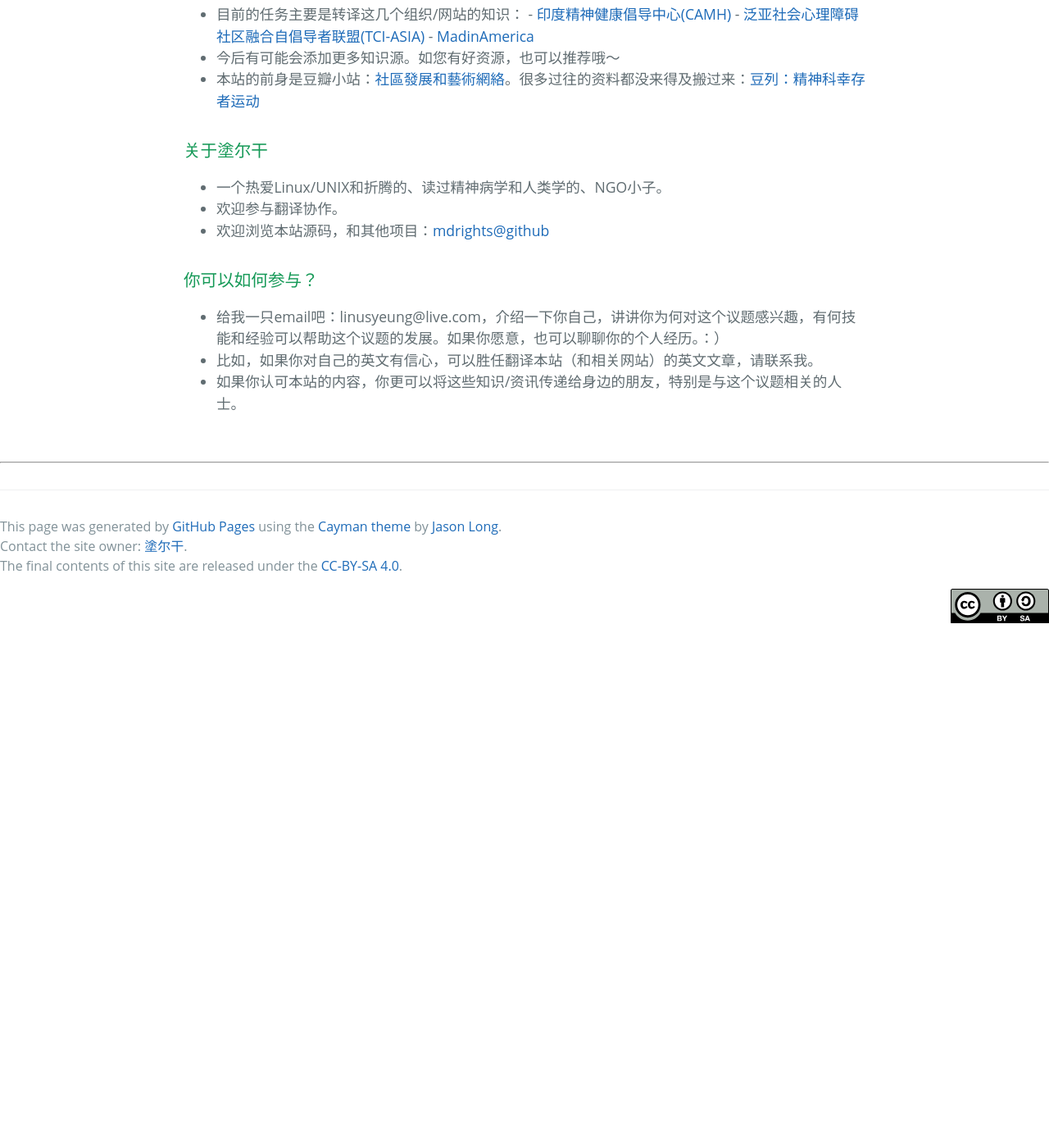
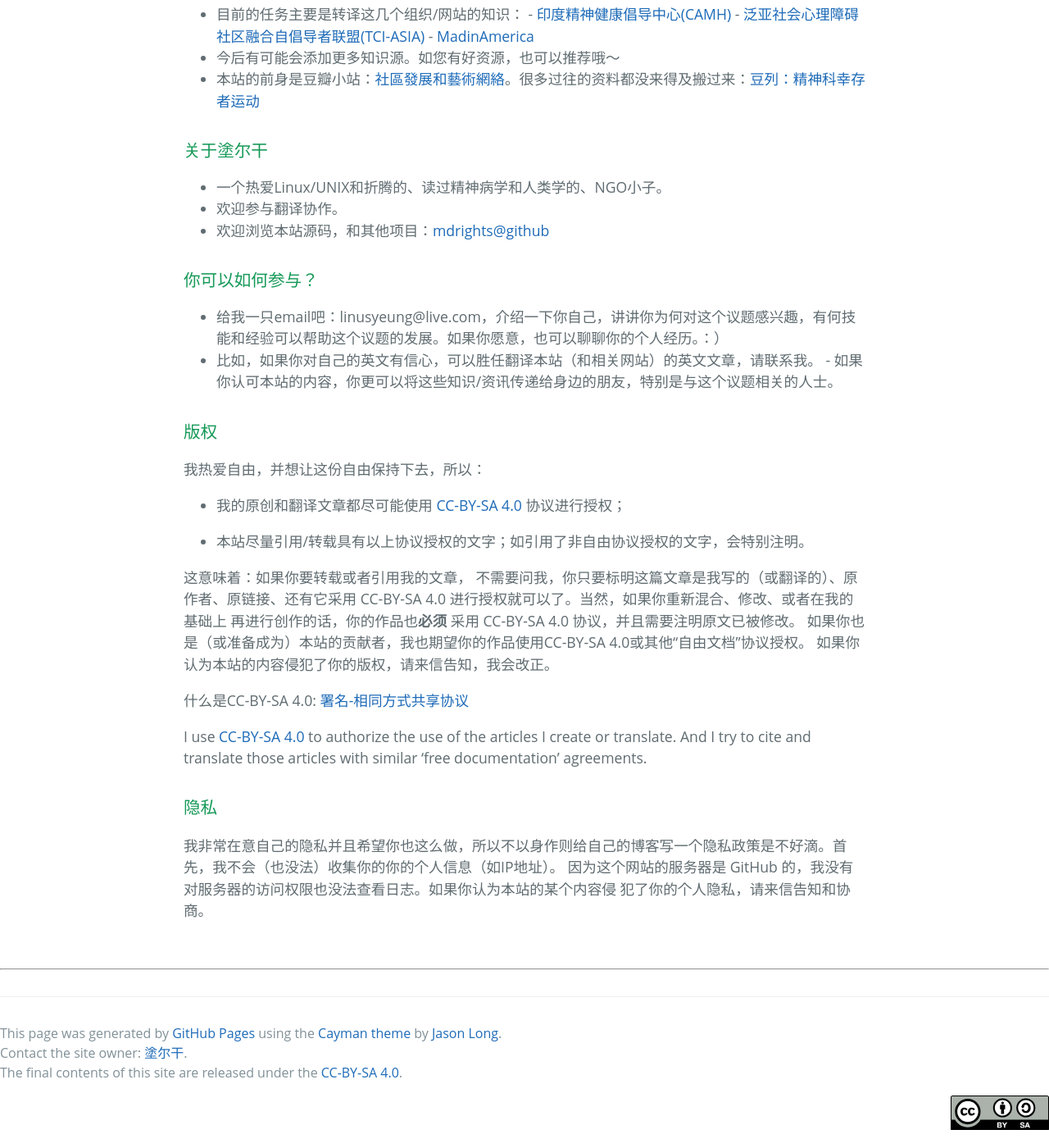
Before and after one commit to mdrights/mdrights.github.io, a Jekyll site: the page built from why.md, in a window 1280 px wide and 1400 px high, scrolled down 799 px. Shown: the whole window at 82% size. Built offline with Jekyll 4.4.1, drawn with Linux system fonts in a browser that asks for light colours; before the commit the page ends 1581 px from its top, so only the background shows below that.

Commit message:
exchange qna.md and why.md.

```diff
--- a/_includes/footer.html
+++ b/_includes/footer.html
@@ -1,7 +1,7 @@
 <hr>
 <footer class="site-footer">
         <span class="site-footer-credits">This page was generated by <a href="https://pages.github.com">GitHub Pages</a> using the <a href="https://github.com/jasonlong/cayman-theme">Cayman theme</a> by <a href="https://twitter.com/jasonlong">Jason Long</a>.</span><br />
-        <span class="site-footer-credits">Contact the site owner: <a href="{{ site.baseurl }}/about/">塗尔干</a>.</span><br />
+        <span class="site-footer-credits">Contact the site owner: <a href="{{ site.baseurl }}/why/">塗尔干</a>.</span><br />
 	<span class="site-footer-credits">The final contents of this site are released under the <a href=https://creativecommons.org/licenses/by-sa/4.0/deed.zh>CC-BY-SA 4.0</a>.</span>
 	<img src="{{ site.baseurl }}/img/cc-by-sa.svg" alt="CC-BY-SA"/>
 </footer>
--- a/why.md
+++ b/why.md
@@ -25,5 +25,26 @@
 
 ### 你可以如何参与？
 - 给我一只email吧：{{ site.email }}，介绍一下你自己，讲讲你为何对这个议题感兴趣，有何技能和经验可以帮助这个议题的发展。如果你愿意，也可以聊聊你的个人经历。：）
-- 比如，如果你对自己的英文有信心，可以胜任翻译本站（和相关网站）的英文文章，请联系我。
-- 如果你认可本站的内容，你更可以将这些知识/资讯传递给身边的朋友，特别是与这个议题相关的人士。
+- 比如，如果你对自己的英文有信心，可以胜任翻译本站（和相关网站）的英文文章，请联系我。 - 如果你认可本站的内容，你更可以将这些知识/资讯传递给身边的朋友，特别是与这个议题相关的人士。
+
+### 版权
+我热爱自由，并想让这份自由保持下去，所以：
+
+- 我的原创和翻译文章都尽可能使用 [CC-BY-SA 4.0](https://creativecommons.org/licenses/by-sa/4.0/) 协议进行授权；
+
+- 本站尽量引用/转载具有以上协议授权的文字；如引用了非自由协议授权的文字，会特别注明。
+
+这意味着：如果你要转载或者引用我的文章， 不需要问我，你只要标明这篇文章是我写的（或翻译的）、原作者、原链接、还有它采用 CC-BY-SA 4.0 进行授权就可以了。当然，如果你重新混合、修改、或者在我的基础上
+再进行创作的话，你的作品也**必须** 采用 CC-BY-SA 4.0 协议，并且需要注明原文已被修改。
+如果你也是（或准备成为）本站的贡献者，我也期望你的作品使用CC-BY-SA 4.0或其他“自由文档”协议授权。
+如果你认为本站的内容侵犯了你的版权，请来信告知，我会改正。
+
+什么是CC-BY-SA 4.0: [署名-相同方式共享协议](https://creativecommons.org/licenses/by-sa/4.0/deed.zh)
+
+I use [CC-BY-SA 4.0](https://creativecommons.org/licenses/by-sa/4.0/) to authorize the use of the articles I create or translate. And I try to cite and translate those articles with similar 'free documentation' agreements.
+
+
+### 隐私
+我非常在意自己的隐私并且希望你也这么做，所以不以身作则给自己的博客写一个隐私政策是不好滴。首先，我不会（也没法）收集你的你的个人信息（如IP地址）。
+因为这个网站的服务器是 GitHub 的，我没有对服务器的访问权限也没法查看日志。如果你认为本站的某个内容侵
+犯了你的个人隐私，请来信告知和协商。
```
Also changed, not shown: other parts of why.md (+1 -1 lines), qna.md (+3 -23 lines), 1 other file.
